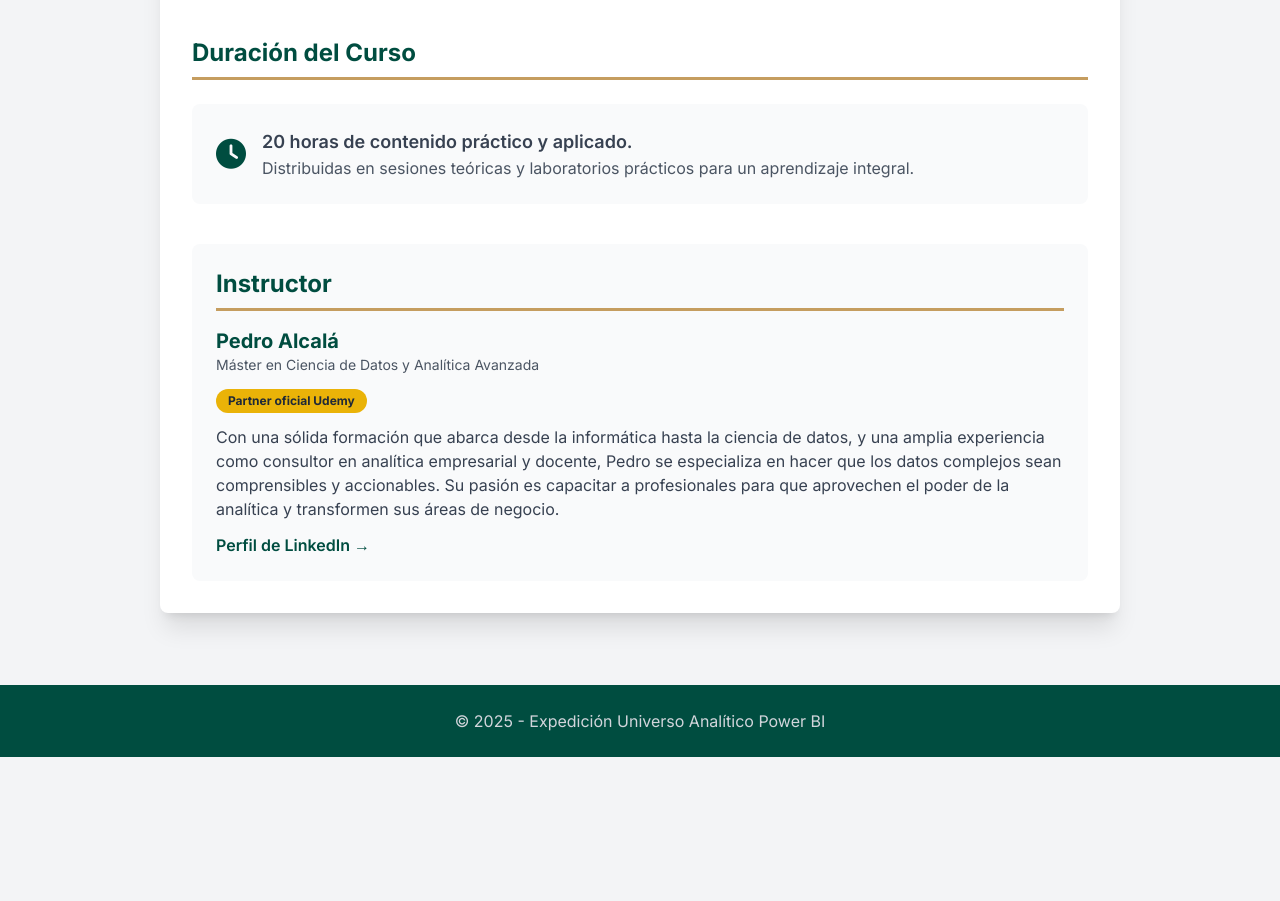
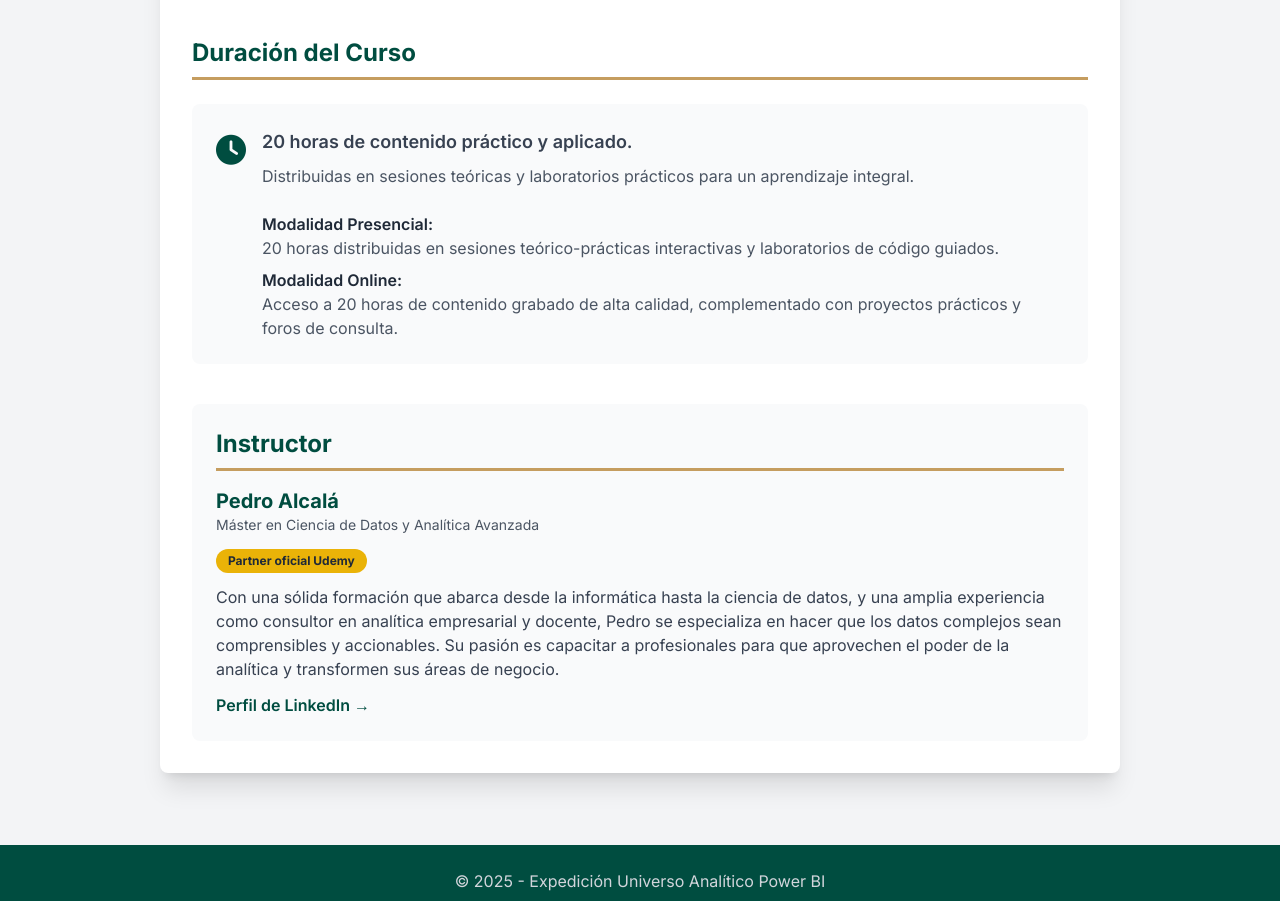
Before and after one commit to pealcala/portafolio-analitica, a plain HTML site: page universo-analitico.html in a window 1280 px wide. Shown: the part 1795-2696 px from the top of the page. Before the commit the page ends 2552 px from the top, so only its background shows below. Drawn offline with nearby package versions, Linux system fonts and the light colour scheme.

Commit message:
universo-analitico.html

```diff
--- a/universo-analitico.html
+++ b/universo-analitico.html
@@ -218,18 +218,28 @@
                 </section>
             </div>
 
-             <!-- Duración del Curso -->
+         <!-- Duración del Curso -->
             <section class="mb-10">
                 <h2 class="text-2xl font-bold mb-6 section-title">Duración del Curso</h2>
-                <div class="bg-gray-50 p-6 rounded-lg flex items-center">
-                    <i class="fas fa-clock text-accent-primary text-3xl mr-4"></i>
+                <div class="bg-gray-50 p-6 rounded-lg flex items-start">
+                    <i class="fas fa-clock text-accent-primary text-3xl mr-4 mt-1"></i>
                     <div>
-                        <p class="text-gray-700 font-semibold text-lg">20 horas de contenido práctico y aplicado.</p>
+                        <p class="text-gray-700 font-semibold text-lg mb-2">20 horas de contenido práctico y aplicado.</p>
                         <p class="text-gray-600">Distribuidas en sesiones teóricas y laboratorios prácticos para un aprendizaje integral.</p>
+                        <br>
+                        <div class="space-y-2">
+                            <div>
+                                <h4 class="font-semibold text-gray-800">Modalidad Presencial:</h4>
+                                <p class="text-gray-600">20 horas distribuidas en sesiones teórico-prácticas interactivas y laboratorios de código guiados.</p>
+                            </div>
+                            <div>
+                                <h4 class="font-semibold text-gray-800">Modalidad Online:</h4>
+                                <p class="text-gray-600">Acceso a 20 horas de contenido grabado de alta calidad, complementado con proyectos prácticos y foros de consulta.</p>
+                            </div>
+                        </div>
                     </div>
                 </div>
             </section>
-
             <!-- Instructor -->
             <section class="bg-gray-50 p-6 rounded-lg">
                 <h2 class="text-2xl font-bold mb-4 section-title">Instructor</h2>
```
